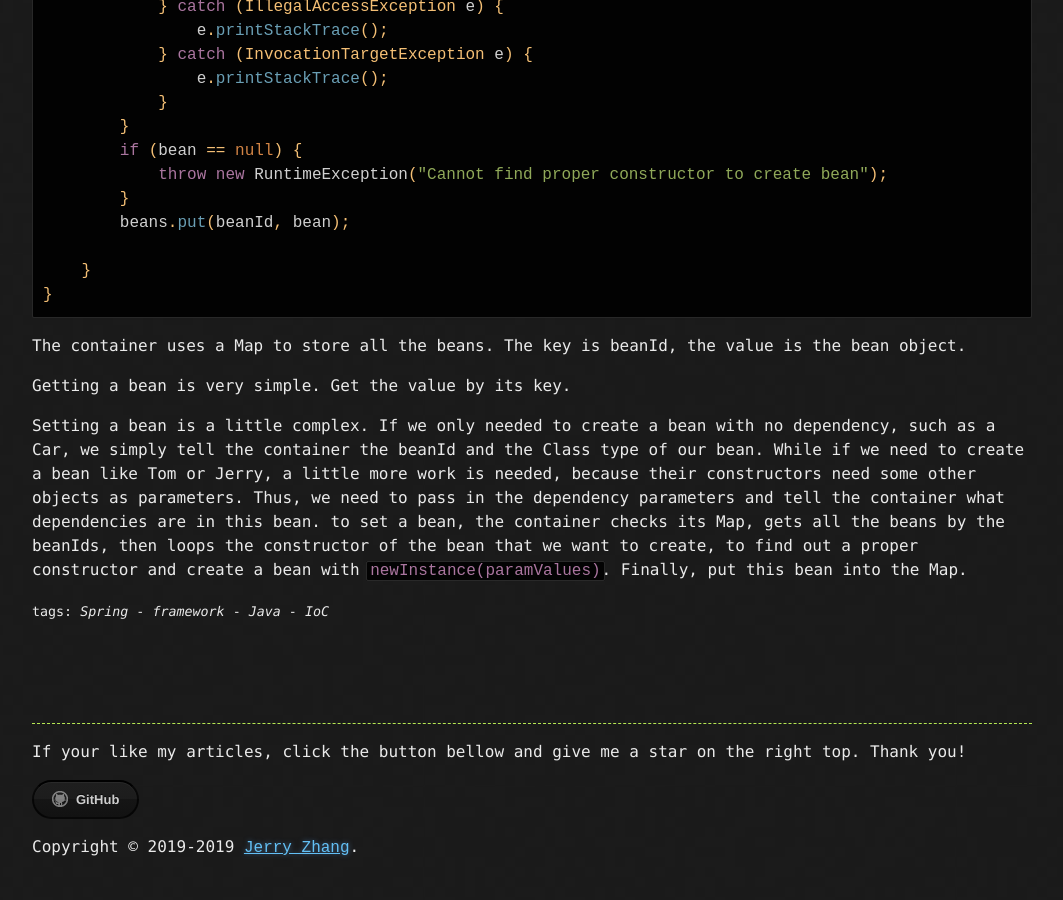
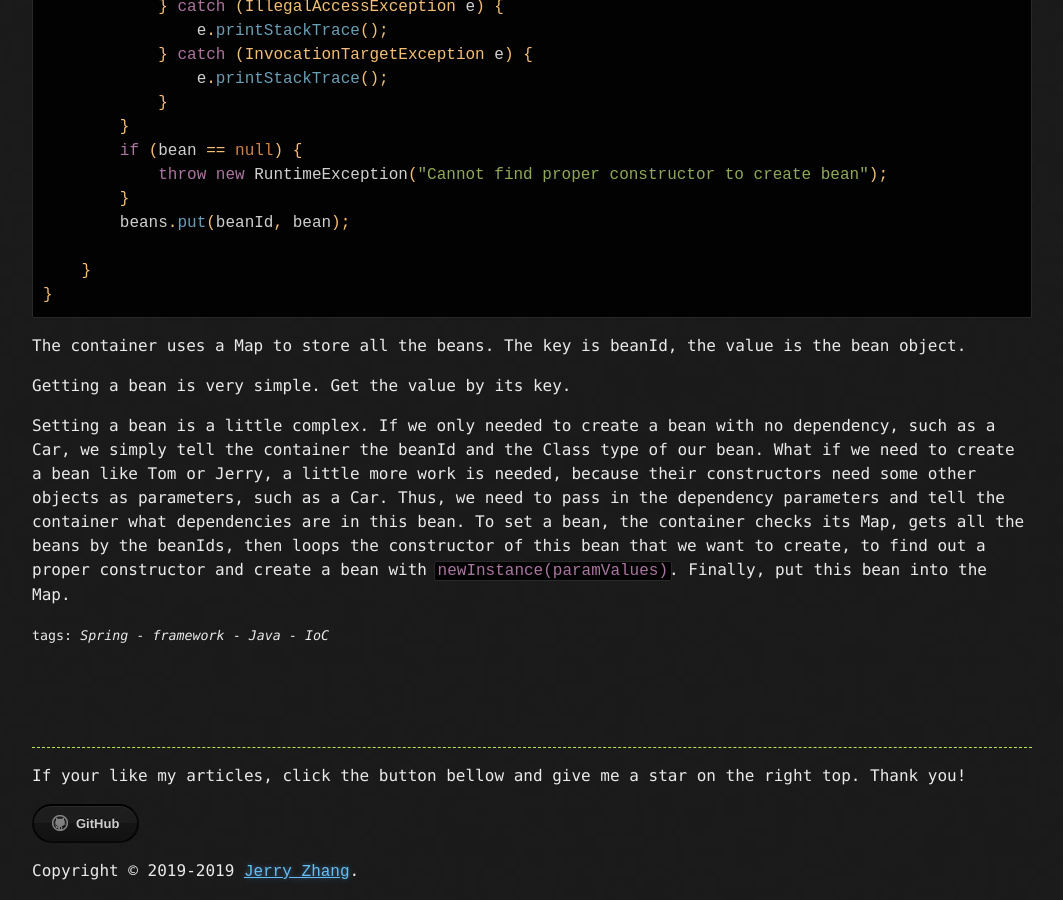
Before and after one commit to Jerry4013/Github-blog, a Jekyll site: the page built from _posts/2019-04-21-Spring-1.md, in a window 1280 px wide and 900 px high, scrolled down 2406 px. Shown: the whole window, without its empty margins (108-1171 px from the left). Built offline with Jekyll 4.4.1, drawn with Linux system fonts in a browser that asks for light colours; comment, search, counter and statistics services are not loaded; before the commit the page ends 3282 px from its top, so only the background shows below that; some of the changed text lies outside the part shown.

Commit message:
Fix grammar errors

```diff
--- a/_posts/2019-04-21-Spring-1.md
+++ b/_posts/2019-04-21-Spring-1.md
@@ -109,9 +109,9 @@ The container uses a Map to store all the beans. The key is beanId, the value is
 Getting a bean is very simple. Get the value by its key.
 
 Setting a bean is a little complex. If we only needed to create a bean with no dependency, such
-as a Car, we simply tell the container the beanId and the Class type of our bean. While if we need to
+as a Car, we simply tell the container the beanId and the Class type of our bean. What if we need to
 create a bean like Tom or Jerry, a little more work is needed, because their constructors need
-some other objects as parameters. Thus, we need to pass in the dependency parameters and tell the container
-what dependencies are in this bean. to set a bean, the container checks its Map, gets all the beans by the
-beanIds, then loops the constructor of the bean that we want to create, to find out a proper constructor and
+some other objects as parameters, such as a Car. Thus, we need to pass in the dependency parameters and tell
+the container what dependencies are in this bean. To set a bean, the container checks its Map, gets all the beans by the
+beanIds, then loops the constructor of this bean that we want to create, to find out a proper constructor and
 create a bean with `newInstance(paramValues)`. Finally, put this bean into the Map.
```
Also changed, not shown: other parts of _posts/2019-04-21-Spring-1.md (+5 -5 lines).
